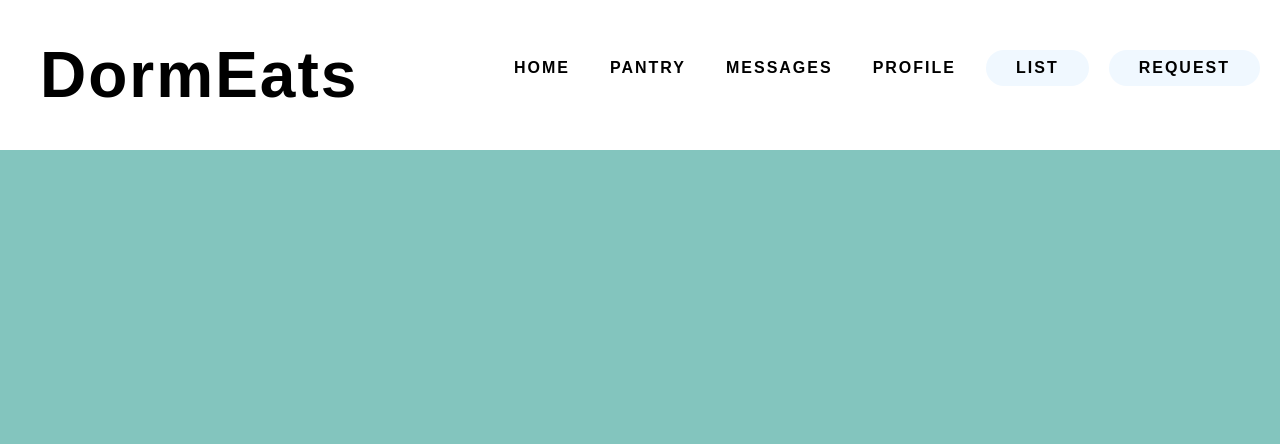
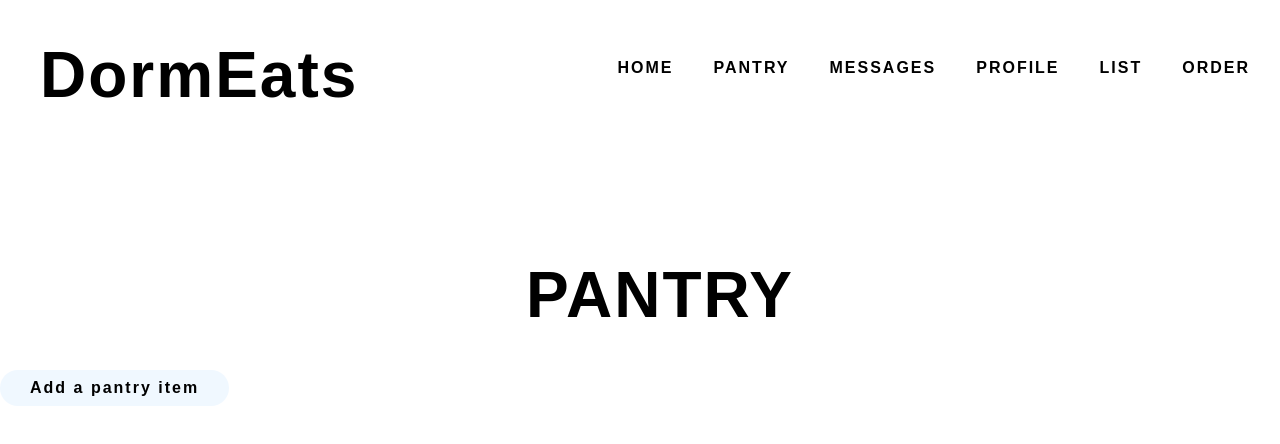
Before and after one commit to alysekwok/hackgt21, a React (Create React App) app in the folder client/: page /pantry in a window 1280 px wide. Shown: the top 444 px of the page. Built offline with nearby package versions, Linux system fonts and the light colour scheme.

Commit message:
add pantry and order pages

```diff
--- a/client/src/App.js
+++ b/client/src/App.js
@@ -1,7 +1,9 @@
-import './App.css';
+// import './App.css';
 import Customers from './components/customers/customers'
 import Home from './components/customers/Home'
 import NavBar from './components/customers/NavBar'
+import Order from './components/customers/Order'
+import Pantry from './components/customers/Pantry'
 import { BrowserRouter as Router, Switch, Route } from "react-router-dom";
 function App() {
   return (
@@ -9,6 +11,8 @@ function App() {
       <NavBar />
       <Switch>
         <Route path='/' exact component={Home} />
+        <Route path='/order' component= {Order} />
+        <Route path='/pantry' component= {Pantry} />
 
       </Switch>
 
--- a/client/src/components/customers/Home.js
+++ b/client/src/components/customers/Home.js
@@ -1,11 +1,11 @@
 import React from "react";
-import './Home.css';
+import './css/Home.css';
 import PinkBlob from './assets/blob1.svg'
 
 const Home = () => {
     return (
         <div class = "home-page" >
-            <div id = "logo"></div>
+            <div id = "container">
 
            <div class = "blob">
              <img src = {PinkBlob} alt="Pink Blob"/>
@@ -19,7 +19,9 @@ const Home = () => {
            <div class = "start-class">
            <button id = "create-account-button">View meals</button>
            </div>
+         </div>
         </div>
+
     )
 }
 export default Home;
--- a/client/src/components/customers/NavBar.js
+++ b/client/src/components/customers/NavBar.js
@@ -1,16 +1,17 @@
 import React from 'react';
-import {  Link } from "react-router-dom";
-import './NavBar.css';
+import { Link} from "react-router-dom";
+import './css/NavBar.css';
+
 const NavBar= () =>{
     return (
     <div id = "navigationBar">
         <ul>
         <div id = "rightBar">
-        <li>
-      <button id = "request-button">REQUEST</button>
+        <li id = "orderbtn">
+            <Link to="/order">ORDER</Link>
       </li>
       <li>
-      <button id = "list-button">LIST</button>
+      <Link to="/list">LIST</Link>
       </li>
       <li>
         <Link to="/profile">PROFILE</Link>
--- a/client/src/components/customers/Order.js
+++ b/client/src/components/customers/Order.js
@@ -0,0 +1,15 @@
+import React from "react";
+import './css/Order.css';
+
+
+const Order = () => {
+    return (
+        <div class = "order-page" >
+        <h1 class = "order-header">ORDER NOW</h1>
+        <h1 class = "order-header">REQUEST</h1>
+
+
+        </div>
+    )
+}
+export default Order;
--- a/client/src/components/customers/Pantry.js
+++ b/client/src/components/customers/Pantry.js
@@ -0,0 +1,17 @@
+import React from "react";
+import './css/Pantry.css';
+
+
+const Pantry = () => {
+    return (
+        <div class ="pantry-page">
+            <h1 id = "big-pantry-text">PANTRY</h1>
+            <div id = "add-button">
+            <button>Add a pantry item</button>
+            </div>
+        </div>
+
+
+    )
+}
+export default Pantry;
--- /dev/null
+++ b/client/src/components/customers/css/Order.css
@@ -0,0 +1,9 @@
+.order-page {
+    background-color: white;
+    height: 700px;
+    width: auto;
+    padding-top: 70px;
+}
+.order-header {
+    text-align: center;
+}
--- /dev/null
+++ b/client/src/components/customers/css/Pantry.css
@@ -0,0 +1,18 @@
+
+.pantry-page {
+    background-color: white;
+    height: 700px;
+    width: auto;
+    padding-top: 70px;
+}
+
+#big-pantry-text {
+    color: black;
+    font-size: 8vmin;
+    line-height: 1;
+    font-weight: bold;
+    letter-spacing: 2px;
+    font-family: 'Poppins', sans-serif;
+    padding-left: 40px;
+    text-align: center;
+}
```
Also changed, not shown: client/src/components/customers/css/Home.css (renamed from client/src/components/customers/Home.css), client/src/components/customers/css/NavBar.css (line endings or trailing spaces).
